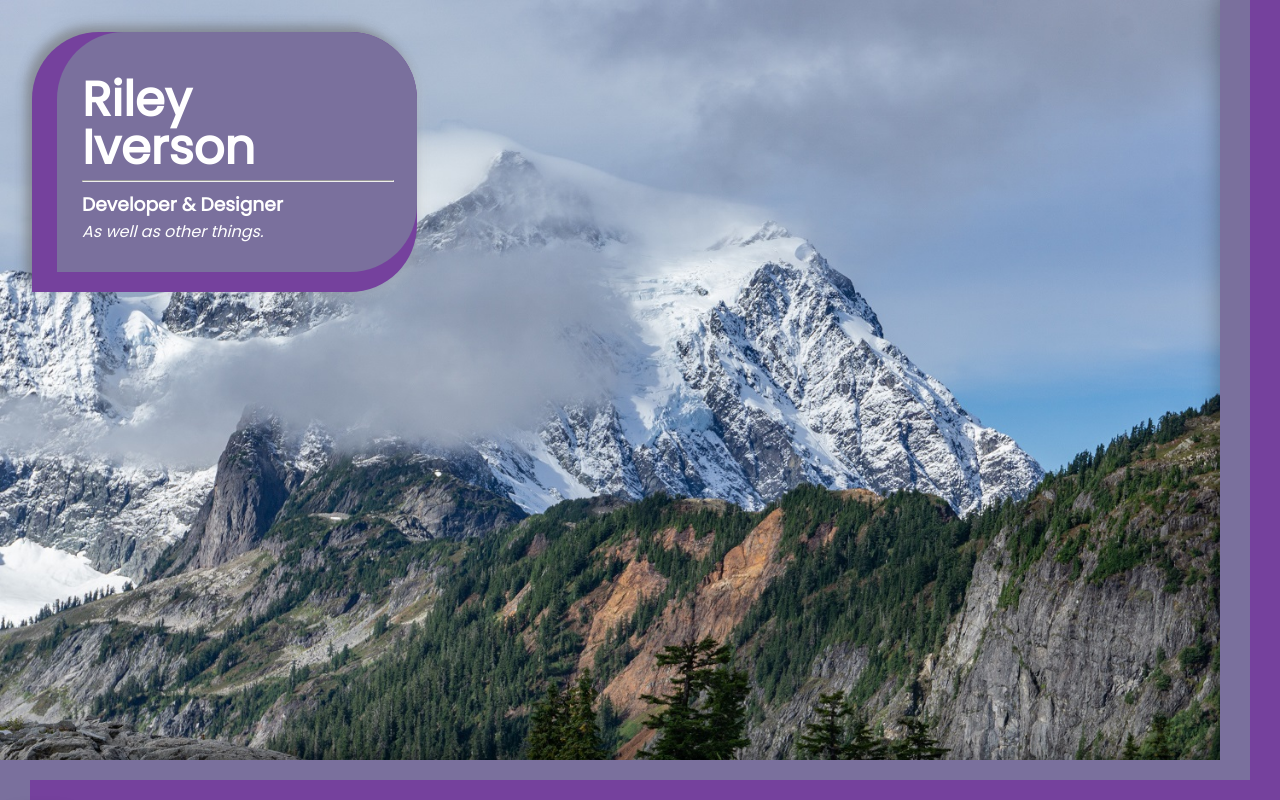
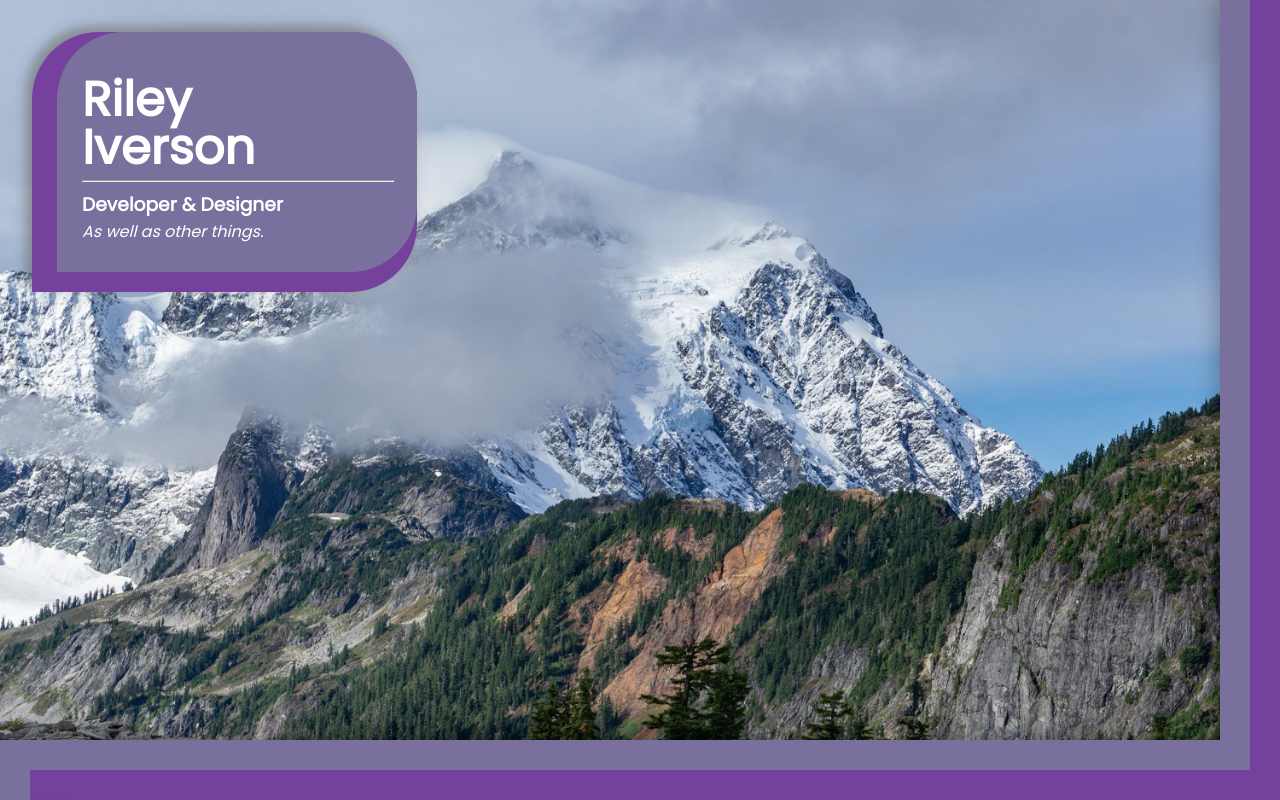
Before and after one commit to Rmiverson/rmiportfolio, a React (Create React App) app: page / in a window 1280 px wide. Shown: the top 800 px of the page. Built offline with nearby package versions, Linux system fonts and the light colour scheme.

Commit message:
changed mid ribbon height to be a fixed height and splash content to fit it since the mid ribbon would look bad on different screen heights

```diff
--- a/src/containers/AboutMe/AboutMe.scss
+++ b/src/containers/AboutMe/AboutMe.scss
@@ -60,7 +60,7 @@ $landing-bg: "../../../public/media/bg2.JPG";
     .splash-content {
       display: flex;
       justify-content: space-between;
-      height: 95vh;
+      height: calc(100% - 60px);
 
       .landing-ribbon {
         background-color: #7A709D;
@@ -110,7 +110,7 @@ $landing-bg: "../../../public/media/bg2.JPG";
         display: flex;
         flex-direction: column;
         background-color: #75419D;
-        height: 5vh;
+        height: 60px;
         width: calc(100% - 120px);
 
         .inner-mid-ribbon {
```
